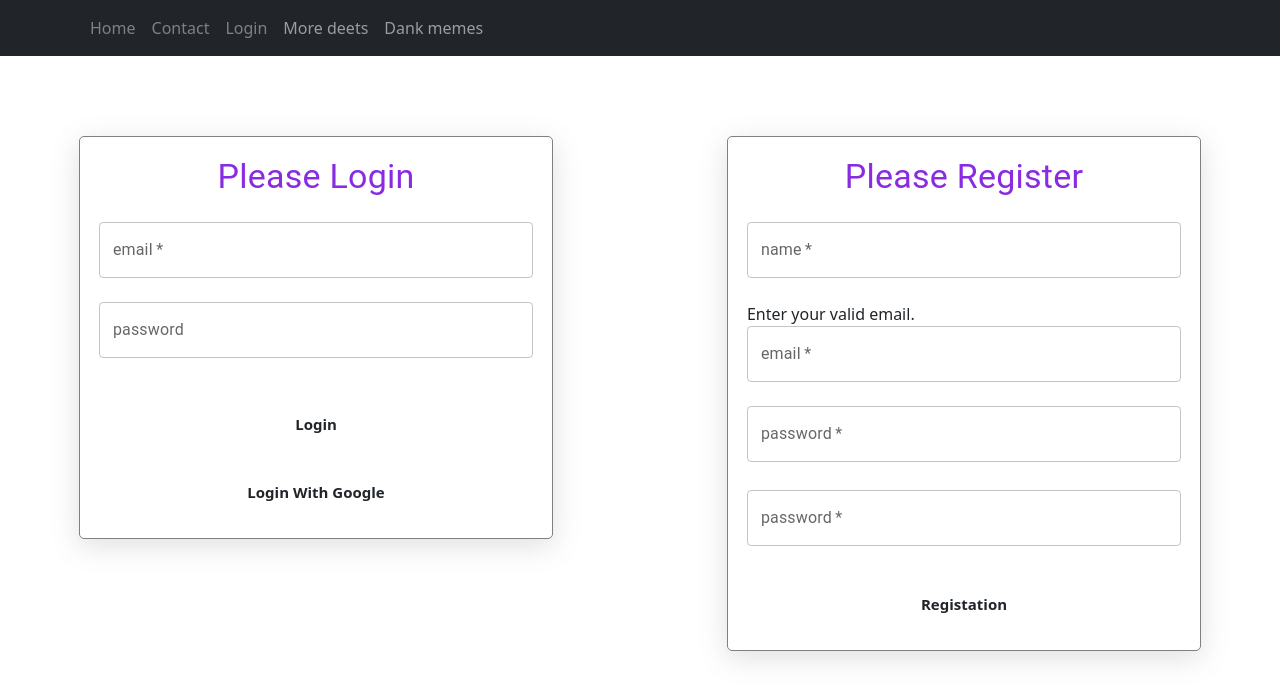
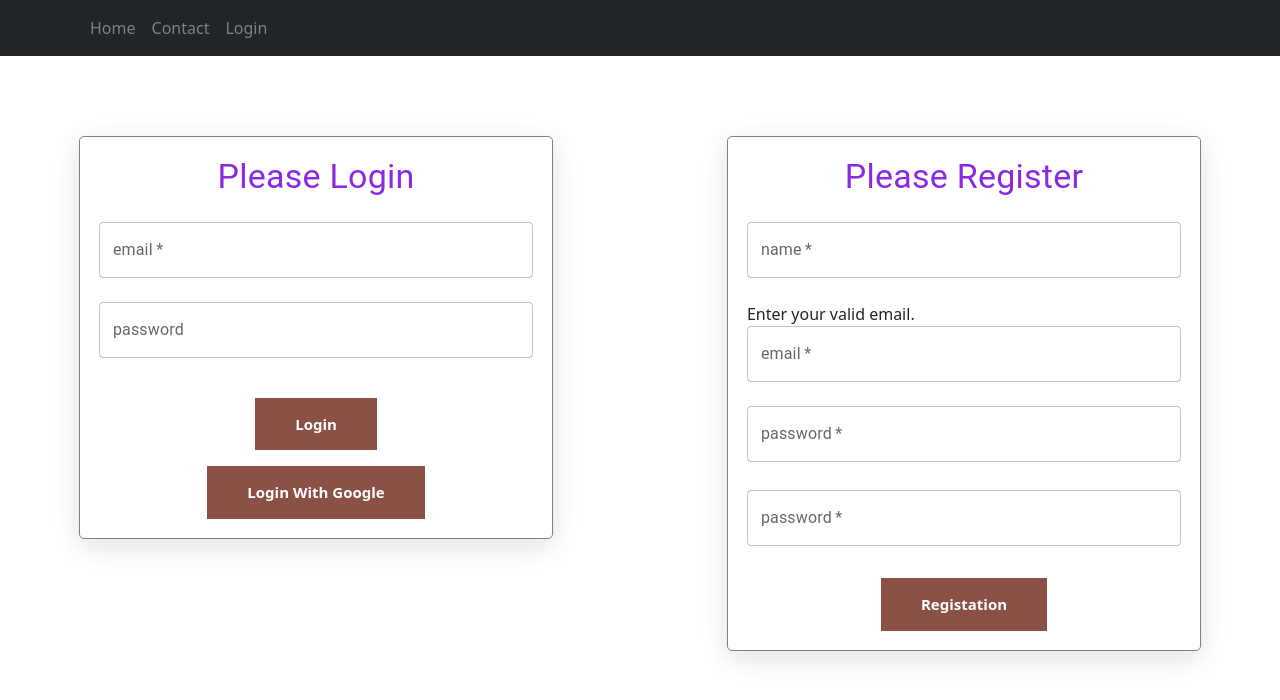
Before and after one commit to omarali18/intern-1-travel-agency-client, a React (Create React App) app: page /login in a window 1280 px wide. Shown: the top 700 px of the page. Built offline with nearby package versions, Linux system fonts and the light colour scheme.

Commit message:
login page added

```diff
--- a/src/pages/Login/Login/login.css
+++ b/src/pages/Login/Login/login.css
@@ -4,6 +4,13 @@
   padding: 3%;
   box-shadow: rgba(100, 100, 111, 0.2) 0px 7px 29px 0px;
 }
+.loginbtn {
+  background-color: rgb(139, 81, 70);
+  color: white;
+}
+.loginbtn:hover {
+  background-color: rgb(110, 110, 46);
+}
 @media only screen and (max-width: 750px) {
   .form-container {
     box-shadow: rgba(100, 100, 111, 0.2) 0px 7px 29px 0px;
--- a/src/pages/Login/Login/login.js
+++ b/src/pages/Login/Login/login.js
@@ -110,6 +110,7 @@ const Login = () => {
               </Box>
               <Box sx={{ textAlign: "center", pt: 5 }}>
                 <button
+                className="loginbtn"
                   style={{
                     padding: "15px 40px",
                     fontWeight: "bold",
@@ -126,6 +127,7 @@ const Login = () => {
             <Box sx={{ textAlign: "center", pt: 2 }}>
               <button
                 onClick={handleGoogleLogin}
+                className="loginbtn"
                 style={{
                   padding: "15px 40px",
                   fontWeight: "bold",
@@ -223,6 +225,7 @@ const Login = () => {
               </Box>
               <Box sx={{ textAlign: "center", pt: 4 }}>
                 <button
+                className="loginbtn"
                   style={{
                     padding: "15px 40px",
                     fontWeight: "bold",
--- a/src/pages/Shared/Appbar/Appbar.js
+++ b/src/pages/Shared/Appbar/Appbar.js
@@ -26,10 +26,10 @@ const Appbar = () => {
       <Nav.Link ><NavLink to="/" className="linkis">Home</NavLink></Nav.Link>
       <Nav.Link ><NavLink to="/contact" className="linkis">Contact</NavLink></Nav.Link>
       <Nav.Link ><NavLink to="/login" className="linkis">Login</NavLink></Nav.Link>
-      <Nav.Link href="#deets">More deets</Nav.Link>
+      {/* <Nav.Link href="#deets">More deets</Nav.Link>
       <Nav.Link eventKey={2} href="#memes">
         Dank memes
-      </Nav.Link>
+      </Nav.Link> */}
     </Nav>
   </Navbar.Collapse>
   </Container>
```
